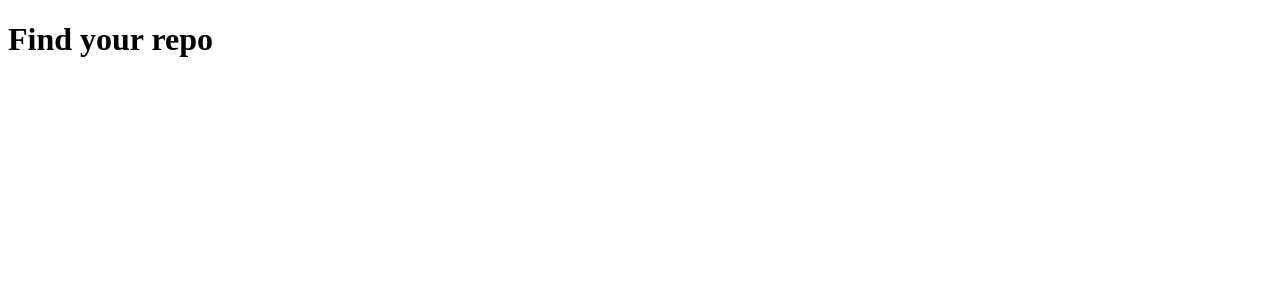
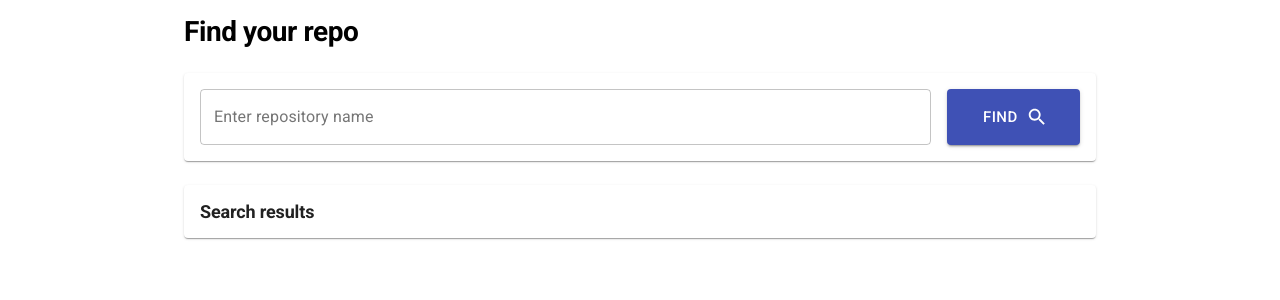
Before and after one commit to apiatetskyi/find-your-repo, a React (Create React App) app: page / in a window 1280 px wide. Shown: the top 300 px of the page. Built offline with nearby package versions, Linux system fonts and the light colour scheme.

Commit message:
add basic markup

```diff
--- a/package.json
+++ b/package.json
@@ -4,6 +4,7 @@
   "private": true,
   "dependencies": {
     "@material-ui/core": "^4.10.2",
+    "@material-ui/icons": "^4.9.1",
     "@testing-library/jest-dom": "^4.2.4",
     "@testing-library/react": "^9.5.0",
     "@testing-library/user-event": "^7.2.1",
--- a/src/components/App.js
+++ b/src/components/App.js
@@ -1,7 +1,48 @@
 import React from "react";
+import { makeStyles } from "@material-ui/core/styles";
+import { Typography, Container, Paper } from "@material-ui/core";
+
+import SearchBar from "./SearchBar";
+
+const useStyle = makeStyles((theme) => ({
+  container: {
+    marginTop: theme.spacing(2),
+  },
+
+  h1: {
+    fontSize: theme.typography.pxToRem(28),
+    fontWeight: 700,
+  },
+
+  section: {
+    marginTop: theme.spacing(3),
+    padding: theme.spacing(2),
+  },
+
+  sectionHeading: {
+    fontSize: theme.typography.pxToRem(18),
+    fontWeight: 700,
+  },
+}));
 
 const App = () => {
-  return <h1>Find your repo</h1>;
+  const classes = useStyle();
+
+  return (
+    <Container className={classes.container} maxWidth="md">
+      <Typography className={classes.h1} variant="h1">
+        Find your repo
+      </Typography>
+      <Paper className={classes.section}>
+        <SearchBar />
+      </Paper>
+      <Paper className={classes.section}>
+        <Typography className={classes.sectionHeading} variant="h2">
+          Search results
+        </Typography>
+      </Paper>
+    </Container>
+  );
 };
 
 export default App;
--- /dev/null
+++ b/src/components/SearchBar.js
@@ -0,0 +1,35 @@
+import React from "react";
+import { TextField, Grid, Button } from "@material-ui/core";
+import SearchIcon from "@material-ui/icons/Search";
+
+const SearchBar = (props) => {
+  return (
+    <form noValidate autoComplete="off">
+      <Grid container spacing={2}>
+        <Grid item sm={10}>
+          <TextField
+            id="standard-search"
+            label="Enter repository name"
+            type="search"
+            fullWidth
+            variant="outlined"
+          />
+        </Grid>
+        <Grid item sm={2} container alignItems="stretch">
+          <Button
+            type="submit"
+            variant="contained"
+            color="primary"
+            size="large"
+            fullWidth
+            endIcon={<SearchIcon />}
+          >
+            Find
+          </Button>
+        </Grid>
+      </Grid>
+    </form>
+  );
+};
+
+export default SearchBar;
```
Also changed, not shown: 1 other file (tests, documents, lock files or other folders).
